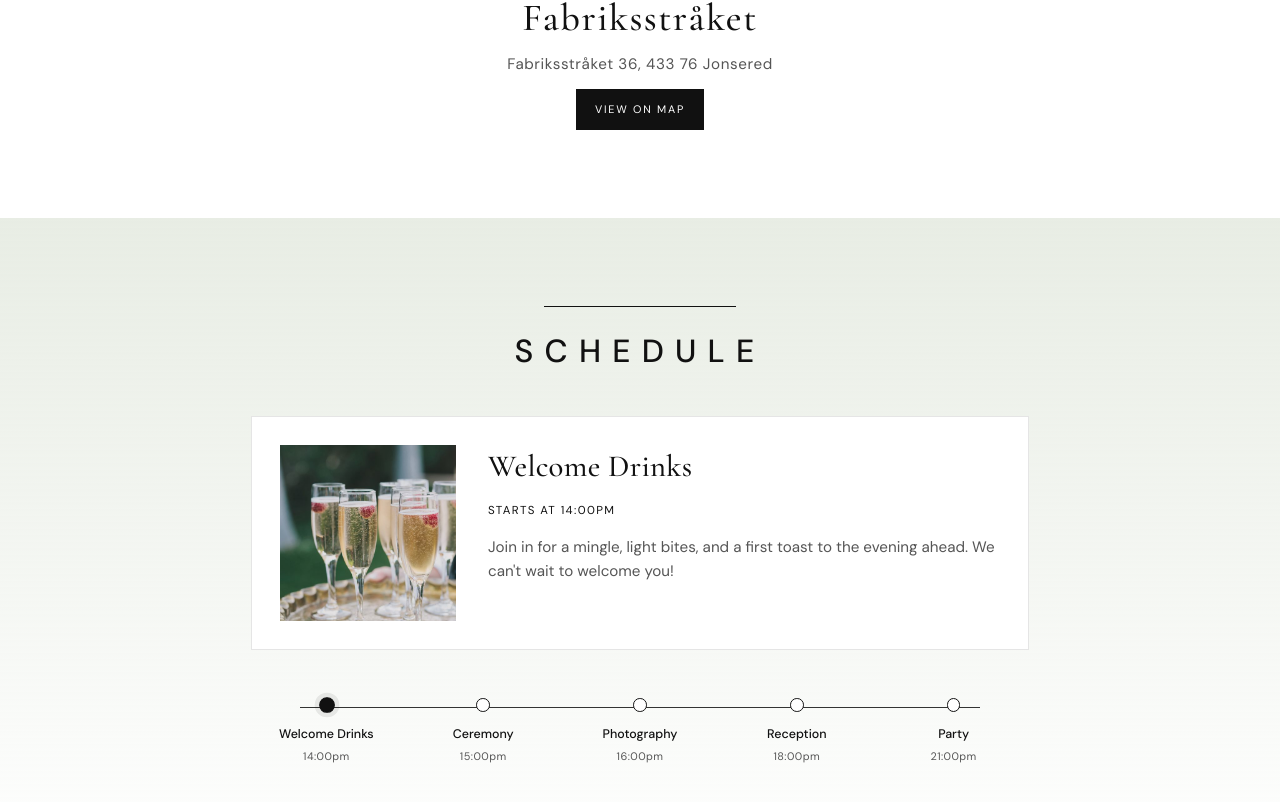
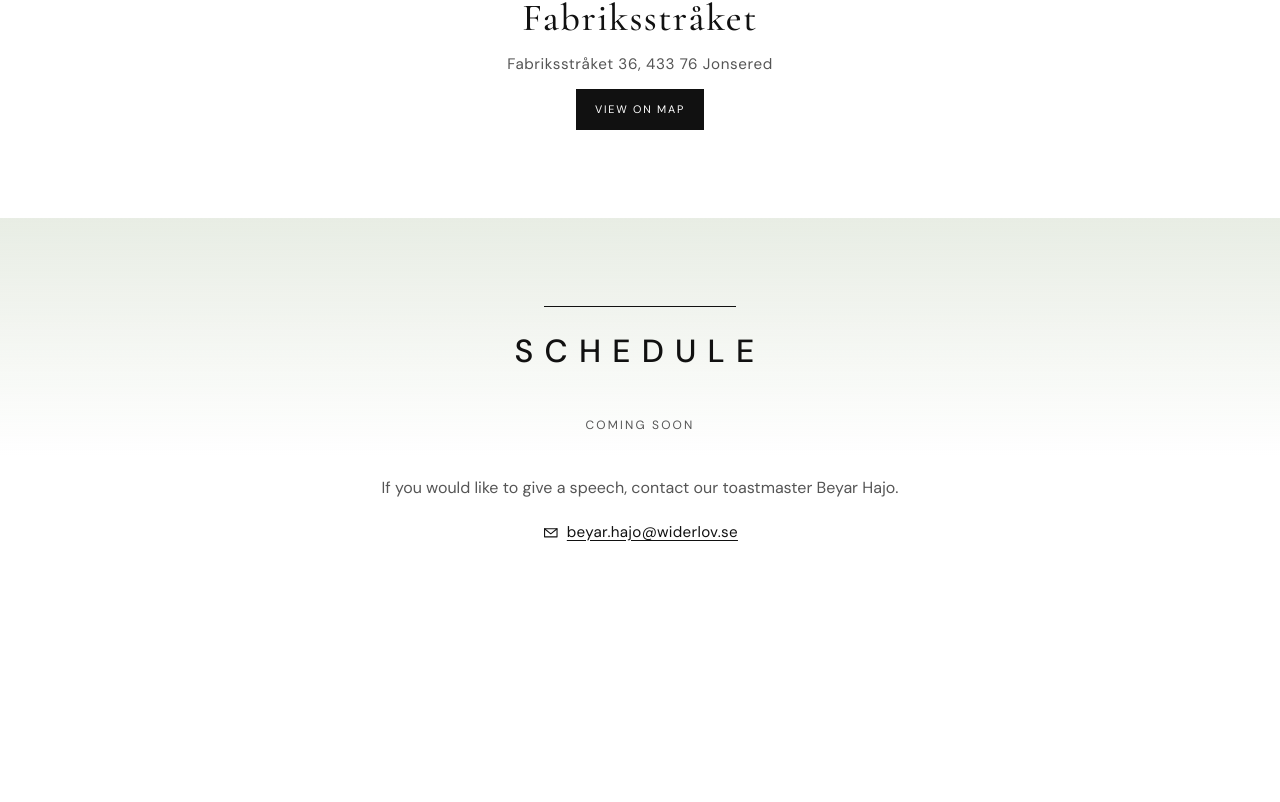
Before and after one commit to annexsy/annico, a React (Vite) app in the folder frontend/: page / in a window 1280 px wide. Shown: the part 893-1695 px from the top of the page. After the commit the page ends 1565 px from the top, so only its background shows below. Built offline with nearby package versions, Linux system fonts and the light colour scheme.

Commit message:
Add coming soon for schedule and toastmaster info

```diff
--- a/frontend/public/data/site.json
+++ b/frontend/public/data/site.json
@@ -12,6 +12,11 @@
     "address": "Fabriksstråket 36, 433 76 Jonsered",
     "dateLabel": "Saturday July 17 2027",
     "mapUrl": "https://www.google.com/maps/dir/?api=1&destination=Fabriksstråket%2036%2C%20433%2076%20Jonsered%2C%20Sverige"
+  },
+  "toastmaster": {
+    "heading": "Speeches",
+    "message": "If you would like to give a speech, contact our toastmaster Beyar Hajo.",
+    "email": "beyar.hajo@widerlov.se"
   },
   "tabs": [
     {
--- a/frontend/src/App.jsx
+++ b/frontend/src/App.jsx
@@ -53,10 +53,11 @@ export default function App() {
                   hero={site.hero}
                   venue={site.venue}
                   schedule={site.schedule}
+                  toastmaster={site.toastmaster}
                 />
               }
             />
-            <Route path="/rsvp" element={<Rsvp />} />
+            <Route path="/rsvp" element={<Rsvp toastmaster={site.toastmaster} />} />
             <Route path="/admin" element={<Admin />} />
             <Route path="*" element={<Navigate to="/" replace />} />
           </Routes>
--- a/frontend/src/components/Schedule.css
+++ b/frontend/src/components/Schedule.css
@@ -1,7 +1,7 @@
 .schedule {
   background: linear-gradient(180deg, rgba(213, 222, 206, 0.55), rgba(255, 255, 255, 0.95)),
   var(--color-bg);
-  padding: var(--space-section) 1.5rem calc(var(--space-section) + 1rem);
+  padding: var(--space-section) 1.5rem 1.25rem;
 }
 
 .schedule__header {
--- a/frontend/src/components/Schedule.jsx
+++ b/frontend/src/components/Schedule.jsx
@@ -23,12 +23,13 @@ export default function Schedule({ events = [] }) {
       </div>
 
       <div className="schedule__content">
-        <EventPanel key={activeEvent.id} event={activeEvent} />
+        <p className="schedule__status">Coming soon</p>
+         {/* <EventPanel key={activeEvent.id} event={activeEvent} />
         <Timeline
           events={events}
           activeId={activeEvent.id}
           onSelect={setActiveId}
-        />
+        />  */}
       </div>
     </section>
   );
--- /dev/null
+++ b/frontend/src/components/Toastmaster.css
@@ -0,0 +1,67 @@
+.toastmaster {
+  background: var(--color-bg);
+  padding: 1.25rem 1.5rem var(--space-section);
+}
+
+.toastmaster--compact {
+  padding: 2.5rem 0 0;
+}
+
+.toastmaster__header {
+  display: flex;
+  flex-direction: column;
+  align-items: center;
+  gap: 1.25rem;
+  margin-bottom: 0;
+}
+
+.toastmaster--compact .toastmaster__header {
+  margin-bottom: 1.5rem;
+}
+
+.toastmaster__title {
+  font-family: var(--font-sans);
+  font-weight: 500;
+  font-size: clamp(1.4rem, 3vw, 2rem);
+  letter-spacing: 0.35em;
+  text-transform: uppercase;
+}
+
+.toastmaster__body {
+  display: flex;
+  flex-direction: column;
+  align-items: center;
+  gap: 1.25rem;
+  width: min(100%, 34rem);
+  margin: 0 auto;
+  text-align: center;
+}
+
+.toastmaster__message {
+  color: var(--color-text-muted);
+  line-height: 1.6;
+}
+
+.toastmaster__email {
+  display: inline-flex;
+  align-items: center;
+  justify-content: center;
+  gap: 0.45rem;
+  color: var(--color-text);
+  font-size: 0.95rem;
+  letter-spacing: 0.02em;
+  text-decoration: underline;
+  text-underline-offset: 0.18em;
+  overflow-wrap: anywhere;
+  margin-bottom: 2.5rem;
+}
+
+.toastmaster__email:hover {
+  color: var(--color-text-muted);
+}
+
+.toastmaster__email-icon {
+  width: 1.1rem;
+  height: 1.1rem;
+  flex-shrink: 0;
+}
--- /dev/null
+++ b/frontend/src/components/Toastmaster.jsx
@@ -0,0 +1,47 @@
+import './Toastmaster.css';
+
+export default function Toastmaster({ toastmaster, compact = false }) {
+  if (!toastmaster?.email) {
+    return null;
+  }
+
+  return (
+    <section
+      className={`toastmaster${compact ? ' toastmaster--compact' : ''}`}
+      id="toastmaster"
+      aria-label="Toastmaster"
+    >
+      <div className="toastmaster__header">
+        {/* <h2 className="toastmaster__title">{toastmaster.heading || 'Speeches'}</h2> */}
+      </div>
+      <div className="toastmaster__body">
+        <p className="toastmaster__message">{toastmaster.message}</p>
+        <a className="toastmaster__email" href={`mailto:${toastmaster.email}`}>
+          <svg
+            className="toastmaster__email-icon"
+            viewBox="0 0 24 24"
+            aria-hidden="true"
+            focusable="false"
+          >
+            <path
+              fill="none"
+              stroke="currentColor"
+              strokeWidth="1.5"
+              strokeLinejoin="round"
+              d="M3.5 6.5h17v11h-17z"
+            />
+            <path
+              fill="none"
+              stroke="currentColor"
+              strokeWidth="1.5"
+              strokeLinecap="round"
+              strokeLinejoin="round"
+              d="m3.5 6.5 8.5 7 8.5-7"
+            />
+          </svg>
+          {toastmaster.email}
+        </a>
+      </div>
+    </section>
+  );
+}
--- a/frontend/src/pages/Home.jsx
+++ b/frontend/src/pages/Home.jsx
@@ -1,13 +1,15 @@
 import Hero from '../components/Hero';
 import Schedule from '../components/Schedule';
+import Toastmaster from '../components/Toastmaster';
 import Venue from '../components/Venue';
 
-export default function Home({ couple, hero, venue, schedule }) {
+export default function Home({ couple, hero, venue, schedule, toastmaster }) {
   return (
     <>
       <Hero couple={couple} hero={hero} dateLabel={venue?.dateLabel} />
       <Venue venue={venue} />
       <Schedule events={schedule} />
+      <Toastmaster toastmaster={toastmaster} />
     </>
   );
 }
--- a/frontend/src/pages/Rsvp.css
+++ b/frontend/src/pages/Rsvp.css
@@ -112,6 +112,8 @@
   letter-spacing: 0.18em;
   text-transform: uppercase;
   transition: background 0.25s var(--ease-out), color 0.25s var(--ease-out);
+  margin-bottom: 2.5rem;
+
 }
 
 .rsvp-page__button:hover:not(:disabled) {
--- a/frontend/src/pages/Rsvp.jsx
+++ b/frontend/src/pages/Rsvp.jsx
@@ -1,4 +1,5 @@
 import { useState } from 'react';
+import Toastmaster from '../components/Toastmaster';
 import { isSupabaseConfigured, supabase } from '../lib/supabase';
 import './Rsvp.css';
 
@@ -8,7 +9,7 @@ const initialForm = {
   dietary: '',
 };
 
-export default function Rsvp() {
+export default function Rsvp({ toastmaster }) {
   const [form, setForm] = useState(initialForm);
   const [status, setStatus] = useState('idle');
   const [error, setError] = useState('');
@@ -143,6 +144,8 @@ export default function Rsvp() {
             {status === 'submitting' ? 'Sending…' : 'Send RSVP'}
           </button>
         </form>
+
+        <Toastmaster toastmaster={toastmaster} compact />
       </div>
     </section>
   );
```
